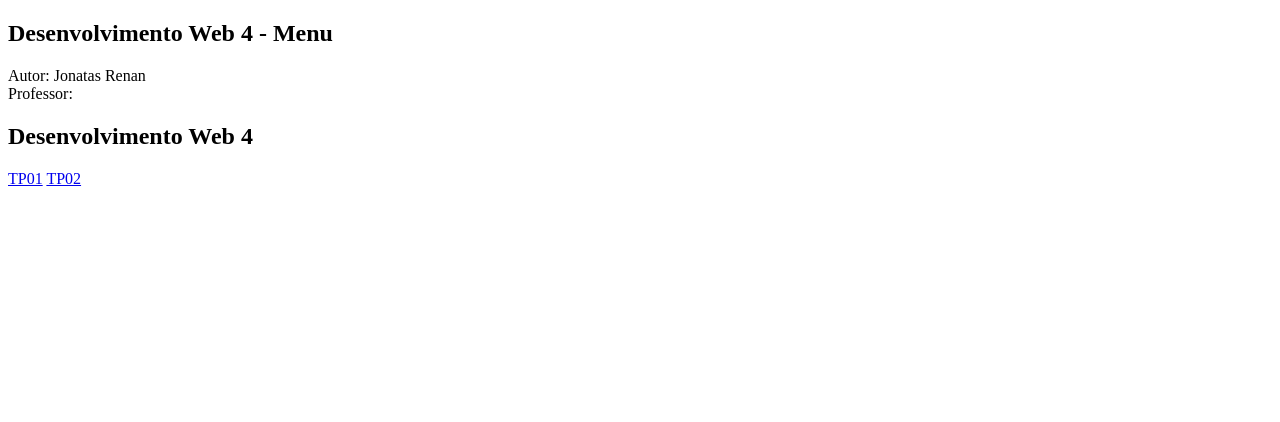
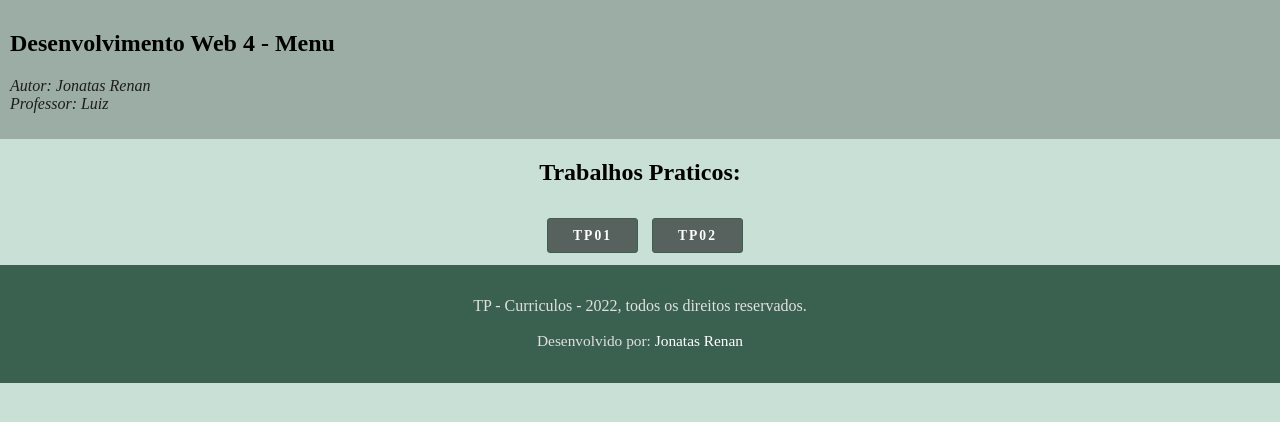
Before and after one commit to RenanJ01/Escola, a PHP site: page /DSW/menuSub.html in a window 1280 px wide. Shown: the top 422 px of the page. Run offline with PHP 8.4, Linux system fonts and the light colour scheme.

Commit message:
up menusub, tps

```diff
--- a/DSW/TP01/Curriculo/eriel.html
+++ b/DSW/TP01/Curriculo/eriel.html
@@ -34,6 +34,7 @@
                 <li><a href="\Escola/DSW/TP01/tp01.html" target="_self">Inicio</a></li>
                 <li><a href="eriel.html" target="_self">Eriel</a></li>
                 <li><a href="jonatas.html" target="_self">Jonatas</a></li>
+                <li style="float: right;"><a href="\DSW/menuSub.html" target="_self">SubMenu - DSW</a></li>
             </ul>
         </nav>
     </div>
--- a/DSW/TP01/Curriculo/jonatas.html
+++ b/DSW/TP01/Curriculo/jonatas.html
@@ -34,6 +34,7 @@
                 <li><a href="\Escola/DSW/TP01/tp01.html" target="_self">Inicio</a></li>
                 <li><a href="eriel.html" target="_self">Eriel</a></li>
                 <li><a href="jonatas.html" target="_self">Jonatas</a></li>
+                <li style="float: right;"><a href="\DSW/menuSub.html" target="_self">SubMenu - DSW</a></li>
             </ul>
         </nav>
     </div>
--- a/DSW/TP01/tp01.html
+++ b/DSW/TP01/tp01.html
@@ -27,6 +27,7 @@
                 <li><a href="#" target="_self">Inicio</a></li>
                 <li><a href="Curriculo/eriel.html" target="_self">Eriel</a></li>
                 <li><a href="Curriculo/jonatas.html" target="_self">Jonatas</a></li>
+                <li style="float: right;"><a href="\DSW/menuSub.html" target="_self">SubMenu - DSW</a></li>
             </ul>
         </nav>
     </div>
--- a/DSW/menuSub.css
+++ b/DSW/menuSub.css
@@ -1,8 +1,129 @@
 body{
-    background-color: dimgrey;
+    background-color: var(--global-color-1);
     font-family: 'Times New Roman', Times, serif;
     scroll-behavior: smooth;
     margin: 0%;
     padding: 0px;
     border: 0px;
-  }
+}
+
+*{
+  --global-color-1: #C9E0D6;
+  --global-color-2: #8AE6BE;
+  --global-color-3: #3A6150;
+  --global-color-4: #57615D;
+  --global-color-5: #9CADA6;
+}
+
+/* Cabeçalho da Página */
+header{
+  width: 100%;
+  background-color: var(--global-color-5);
+  margin: 0;
+  padding: 0;
+  border: 0;
+}
+
+.ctn_titulo {
+  color: #1c1c1c;
+  padding: 10px;
+}
+
+.ctn_titulo p{
+  font-style: italic;
+  font-stretch: semi-condensed;
+}
+
+/* Principal da Página */
+main{
+  width: 100%;
+  text-align: center;
+}
+
+/* Seções */
+section h1, h2, h3{
+  font-weight: bold;
+  color: #000;
+}
+
+section p{
+  color: #1c1c1c;
+}
+
+.ctn_descr{
+  width: 100%;
+  height: auto;
+  text-align: center;
+}
+
+.ctn_group{
+  width: 100%;
+  height: auto;
+  float: left;
+  padding: 10px 10px;
+}
+
+.btn_tp {
+  padding: 8px 25px;
+    letter-spacing: 2px;
+    position: relative;
+    text-decoration: none;
+    display: inline-block;
+    margin: 2px 10px 2px 0px;
+    font-size: 0.85em;
+    font-weight: bold;
+    color: #ffffff;
+    text-align: center;
+    font-family: 'open_sansregular';
+    border: 1px solid #3a6150;
+    border-radius: 3px;
+    overflow: hidden !important;
+    background: var(--global-color-4);
+    vertical-align: middle;
+    transition: padding 1s, transform 1s, background 1s;
+}
+
+.btn_tp:hover {
+  padding: 7px 23px;
+  border: 1px solid #8AE6BE;
+  color: #000000;
+  background: #32e698;;
+}
+
+.btn_title{
+  text-align: center;
+  vertical-align: middle;
+}
+
+/*Rodapé da Página*/
+footer{
+  text-decoration: none;
+  width: 100%;
+  background-color: var(--global-color-3);
+  float: left;
+  text-align: center;
+  padding: 1em 0em;
+}
+footer p{
+  font-family:2 'open_sanslight';
+  font-size: 1em;
+  color: #e1e0e0;
+  height: 20px;
+}
+
+footer .ftr_direitos {
+  margin-bottom: 0.5em;
+}
+
+footer .ftr_autor {
+  font-size: 0.96em;
+}
+
+footer .ftr_autor a {
+  color: #fff;
+  text-decoration: none;
+}
+
+footer .ftr_autor a:hover {
+  text-decoration: underline;
+}
--- a/DSW/menuSub.html
+++ b/DSW/menuSub.html
@@ -4,36 +4,44 @@
     <meta charset="UTF-8">
     <meta http-equiv="X-UA-Compatible" content="IE=edge">
     <meta name="viewport" content="width=device-width, initial-scale=1.0">
+    <link rel="stylesheet" type="text/css" href="menuSub.css">
     <title>DSW - Menu</title>
 </head>
 <body>
 
     <header>
-        <div>
+        <div class="ctn_titulo">
             <h2>Desenvolvimento Web 4 - Menu</h2>
             <p>
                 Autor: Jonatas Renan <br>
-                Professor:
+                Professor: Luiz
             </p>
         </div>
-        <nav>
-
-        </nav>
     </header>
 
     <main>
-        <section>
-            <h2>Desenvolvimento Web 4</h2>
+
+        <section class="ctn_descr">
+            <h2>Trabalhos Praticos:</h2>
             <p></p>
         </section>
-        <section>
-            <a href="TP01/tp01.html">TP01</a>
-            <a href="TP02/index.html">TP02</a>
+
+        <section class="ctn_group">
+            <a href="TP01/tp01.html" class="btn_tp">
+                <span class="btn_title"> TP01</span>
+            </a>
+            <a href="TP02/index.html" class="btn_tp">
+                <span class="btn_title"> TP02</span>
+            </a>
         </section>
+
     </main>
 
+    <br><br>
     <footer>
-
+        <p class="ftr_direitos"> TP - Curriculos - 2022, todos os direitos
+            reservados.</p>
+        <p class="ftr_autor">Desenvolvido por: <a href="#" title="Jonatas Renan">Jonatas Renan</a></p>
     </footer>
 </body>
 </html>
```
Also changed, not shown: DSW/TP02/resultado.php (+13 -9 lines).
